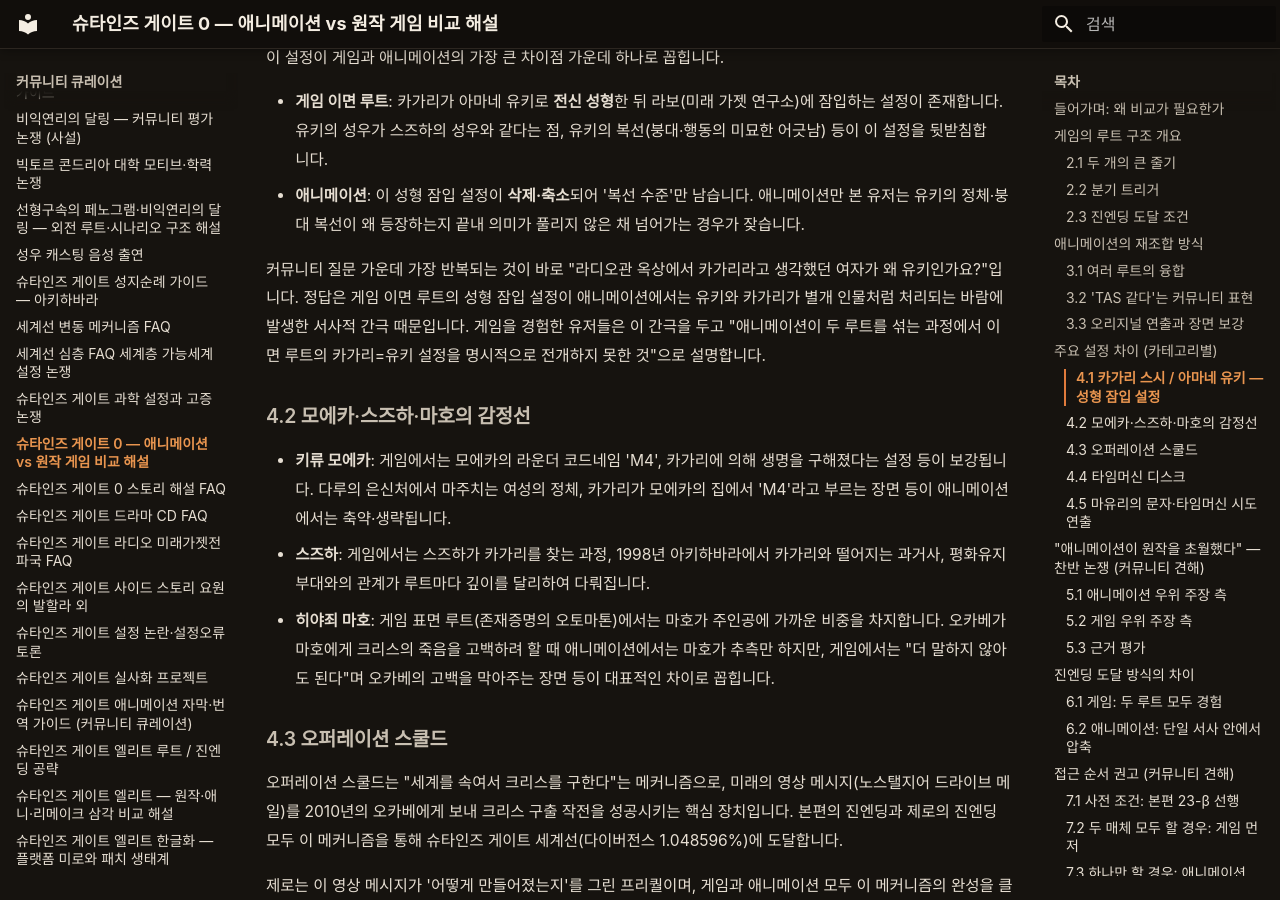
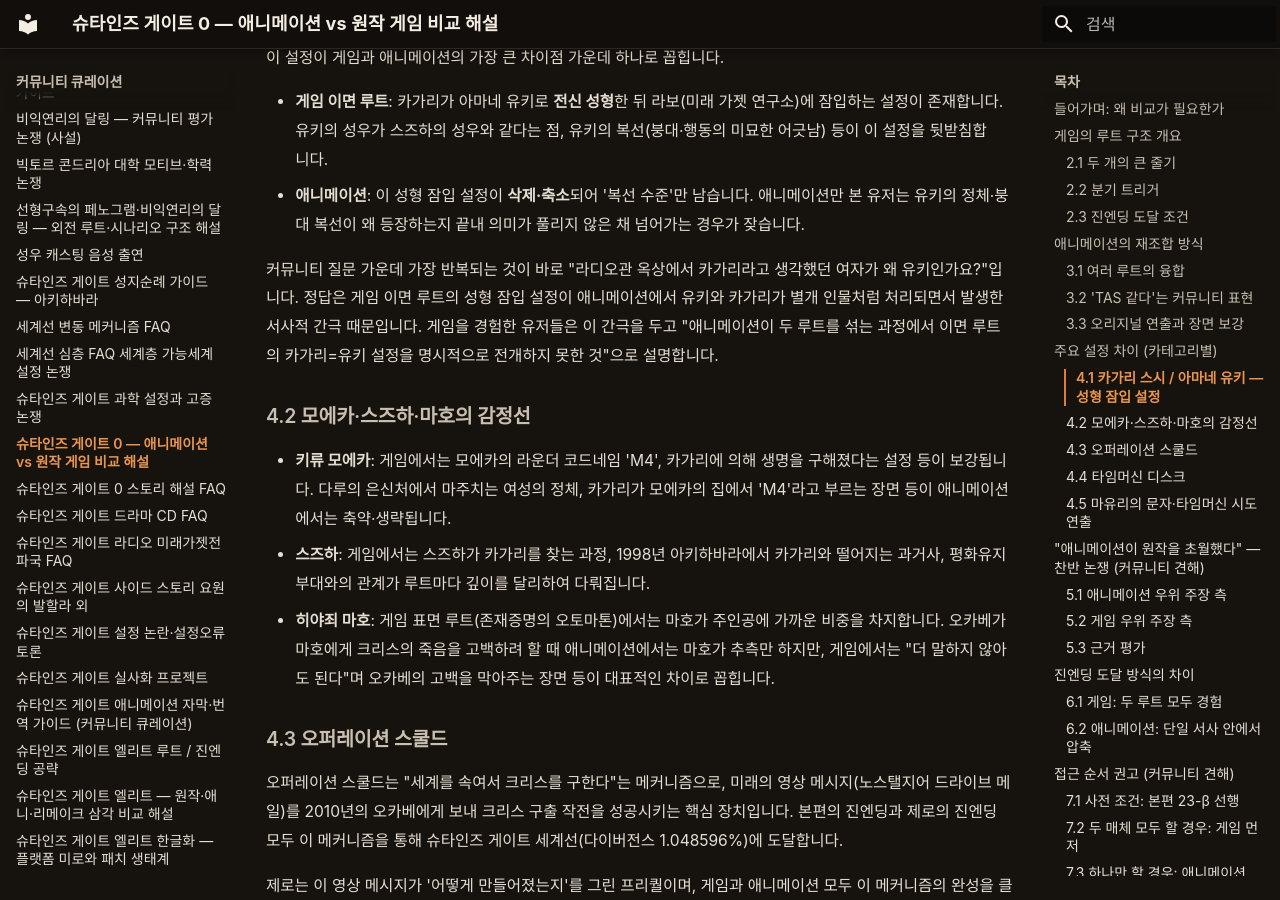
Before and after one commit to sgwiki/sgwiki.github.io, an MkDocs documentation site: the page built from wiki/커뮤니티-큐레이션/슈타게-제로-애니-게임-비교.md, in a window 1280 px wide and 900 px high, scrolled down 3333 px. Built offline with MkDocs 1.6.1 and Material for MkDocs 9.7.7, drawn with Linux system fonts in a browser that asks for light colours; some web fonts are replaced; some of the changed text lies outside the part shown.

Commit message:
chore(wiki): 슈타게-제로-애니-게임-비교 정비 — restructurer (changed: false, 이미 다수 정비 이력으로 구조 충실)·rewriter (changed: false, 위키 고유 교정 불필요)·humanize 4건(A-4 ~라는 점에서 1·I-2 ~라는 점에 있다 1·I-4 권고형 결말 2/4로 축소 — '처리되는 바람에 발생한'→'처리되면서 발생한', '"두 작품이 정규 캐논이며 상호 보완 관계"' 따옴표 제거, change_rate 0.09%)·HUMANIZE-SUMMARY 메타데이터 블록 제거·사실·스포일러(endgame)·수치(2009·2011·2015·2018·2036·23화·23-β·1.048596%)·고유명사(Steins;Gate 0·WHITE FOX·카와무라 켄이치·하나다 줏키·루트명)·인용 블록([팬 분석]·[공식]·[커뮤니티 토론])·각주 [^1][^2] 불변·quote_protect pass(5/5)·fact_guard pass·sanitizer pass·linker pass(lint ok 7·orphan_warning 신규 페이지)

```diff
--- a/wiki/커뮤니티-큐레이션/슈타게-제로-애니-게임-비교.md
+++ b/wiki/커뮤니티-큐레이션/슈타게-제로-애니-게임-비교.md
@@ -88,7 +88,7 @@
 - **게임 이면 루트**: 카가리가 아마네 유키로 **전신 성형**한 뒤 라보(미래 가젯 연구소)에 잠입하는 설정이 존재합니다. 유키의 성우가 스즈하의 성우와 같다는 점, 유키의 복선(붕대·행동의 미묘한 어긋남) 등이 이 설정을 뒷받침합니다.
 - **애니메이션**: 이 성형 잠입 설정이 **삭제·축소**되어 '복선 수준'만 남습니다. 애니메이션만 본 유저는 유키의 정체·붕대 복선이 왜 등장하는지 끝내 의미가 풀리지 않은 채 넘어가는 경우가 잦습니다.
 
-커뮤니티 질문 가운데 가장 반복되는 것이 바로 "라디오관 옥상에서 카가리라고 생각했던 여자가 왜 유키인가요?"입니다. 정답은 게임 이면 루트의 성형 잠입 설정이 애니메이션에서는 유키와 카가리가 별개 인물처럼 처리되는 바람에 발생한 서사적 간극 때문입니다. 게임을 경험한 유저들은 이 간극을 두고 "애니메이션이 두 루트를 섞는 과정에서 이면 루트의 카가리=유키 설정을 명시적으로 전개하지 못한 것"으로 설명합니다.
+커뮤니티 질문 가운데 가장 반복되는 것이 바로 "라디오관 옥상에서 카가리라고 생각했던 여자가 왜 유키인가요?"입니다. 정답은 게임 이면 루트의 성형 잠입 설정이 애니메이션에서 유키와 카가리가 별개 인물처럼 처리되면서 발생한 서사적 간극 때문입니다. 게임을 경험한 유저들은 이 간극을 두고 "애니메이션이 두 루트를 섞는 과정에서 이면 루트의 카가리=유키 설정을 명시적으로 전개하지 못한 것"으로 설명합니다.
 
 ### 4.2 모에카·스즈하·마호의 감정선
 
@@ -140,7 +140,7 @@
 
 ### 5.3 근거 평가
 
-양측의 근거는 서로 다른 차원을 가리킵니다. 애니메이션 우위 측은 '연출·몰입'이라는 영상 매체 특유의 강점에, 게임 우위 측은 '설정의 밀도·분기의 다양성'이라는 비주얼 노벨 특유의 강점에 근거합니다. 결국 두 주장은 매체 특성의 차이로 풀리며, **'연출 우선'인가 '설정 우선'인가 하는 개인의 선호도 문제**로 귀결됩니다. 커뮤니티의 대체적 합의는 "두 작품이 정규 캐논이며 상호 보완 관계"에 가깝습니다.
+양측의 근거는 서로 다른 차원을 가리킵니다. 애니메이션 우위 측은 '연출·몰입'이라는 영상 매체 특유의 강점에, 게임 우위 측은 '설정의 밀도·분기의 다양성'이라는 비주얼 노벨 특유의 강점에 근거합니다. 결국 두 주장은 매체 특성의 차이로 풀리며, **'연출 우선'인가 '설정 우선'인가 하는 개인의 선호도 문제**로 귀결됩니다. 커뮤니티의 대체적 합의는 두 작품이 정규 캐논이며 상호 보완 관계에 가깝습니다.
 
 ---
 
```
